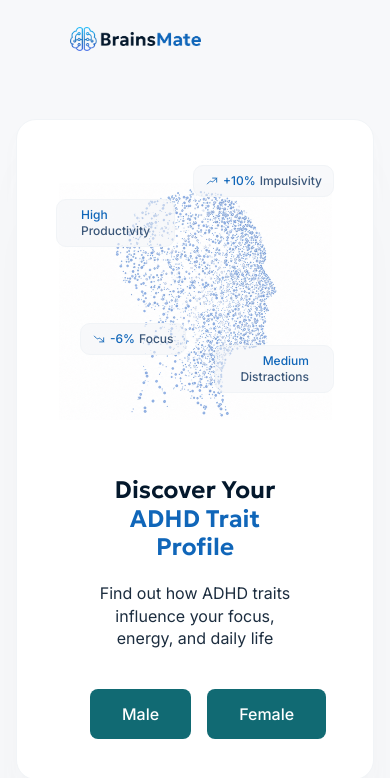
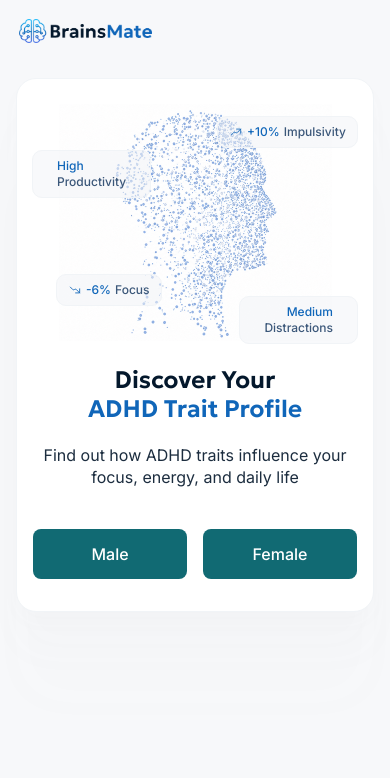
Before and after one commit to ilo667/adhdtest, a Next.js app in the folder frontend/: page / in a window 390 px wide. Shown: the top 778 px of the page. Built offline with nearby package versions, Linux system fonts and the light colour scheme.

Commit message:
Landing: mobile responsive adjustments — header padding, logo width, card padding, container height, top padding

```diff
--- a/frontend/app/page.tsx
+++ b/frontend/app/page.tsx
@@ -26,12 +26,12 @@ function FloatingTag({ first, second, icon, style, className }: { first: string;
 
 export default function LandingPage() {
   return (
-    <main className="flex-1 flex items-start justify-center px-4 pb-16" style={{ paddingTop: 41 }}>
+    <main className="flex-1 flex items-start justify-center px-4 pt-4 sm:pt-[41px] pb-16">
       <div
-        className="w-full max-w-[638px] bg-white rounded-[20px] border border-[#F1F4F7] p-10 flex flex-col items-center"
+        className="w-full max-w-[638px] bg-white rounded-[20px] border border-[#F1F4F7] px-4 py-8 sm:p-10 flex flex-col items-center"
         style={{ boxShadow: "0px 10px 22px 0px #8393A505, 0px 41px 41px 0px #8393A505, 0px 91px 55px 0px #8393A503, 0px 162px 65px 0px #8393A500, 0px 254px 71px 0px #8393A500" }}
       >
-        <div className="relative flex items-center justify-center w-full mb-8" style={{ height: 284 }}>
+        <div className="relative flex items-center justify-center w-full mb-8 h-[223px] sm:h-[284px]">
           <FloatingTag first="High" second="Productivity" style={{ top: 39, left: -1 }} />
           <FloatingTag first="-6%" second="Focus" icon="/arrow-down.svg" style={{ top: 163, left: 23, padding: "7px 11px" }} />
           <Image
@@ -45,7 +45,7 @@ export default function LandingPage() {
           <FloatingTag first="Medium" second="Distractions" style={{ top: 185, right: -1 }} className="text-right" />
         </div>
 
-        <div className="w-full" style={{ padding: '0 33px' }}>
+        <div className="w-full sm:px-[33px]">
           <h1 className="font-semibold text-[24px] leading-[1.2] sm:text-[48px] sm:leading-[58px] text-[#04182c] text-center mb-5">
             Discover Your{" "}
             <span className="text-[#1066b9] block">ADHD Trait Profile</span>
--- a/frontend/components/BrainsMateLogo.tsx
+++ b/frontend/components/BrainsMateLogo.tsx
@@ -11,7 +11,7 @@ export function BrainsMateLogo({ white = false }: { white?: boolean }) {
         height={34}
         quality={100}
         priority
-        className="w-[131px] sm:w-[184px]"
+        className="w-[133px] sm:w-[184px]"
       />
     </Link>
   );
--- a/frontend/components/Header.tsx
+++ b/frontend/components/Header.tsx
@@ -2,7 +2,7 @@ import { BrainsMateLogo } from "./BrainsMateLogo";
 
 export function Header() {
   return (
-    <header className="px-[70px] py-[27px] flex items-center">
+    <header className="p-[19px] sm:px-[70px] sm:py-[27px] flex items-center">
       <BrainsMateLogo />
     </header>
   );
```
